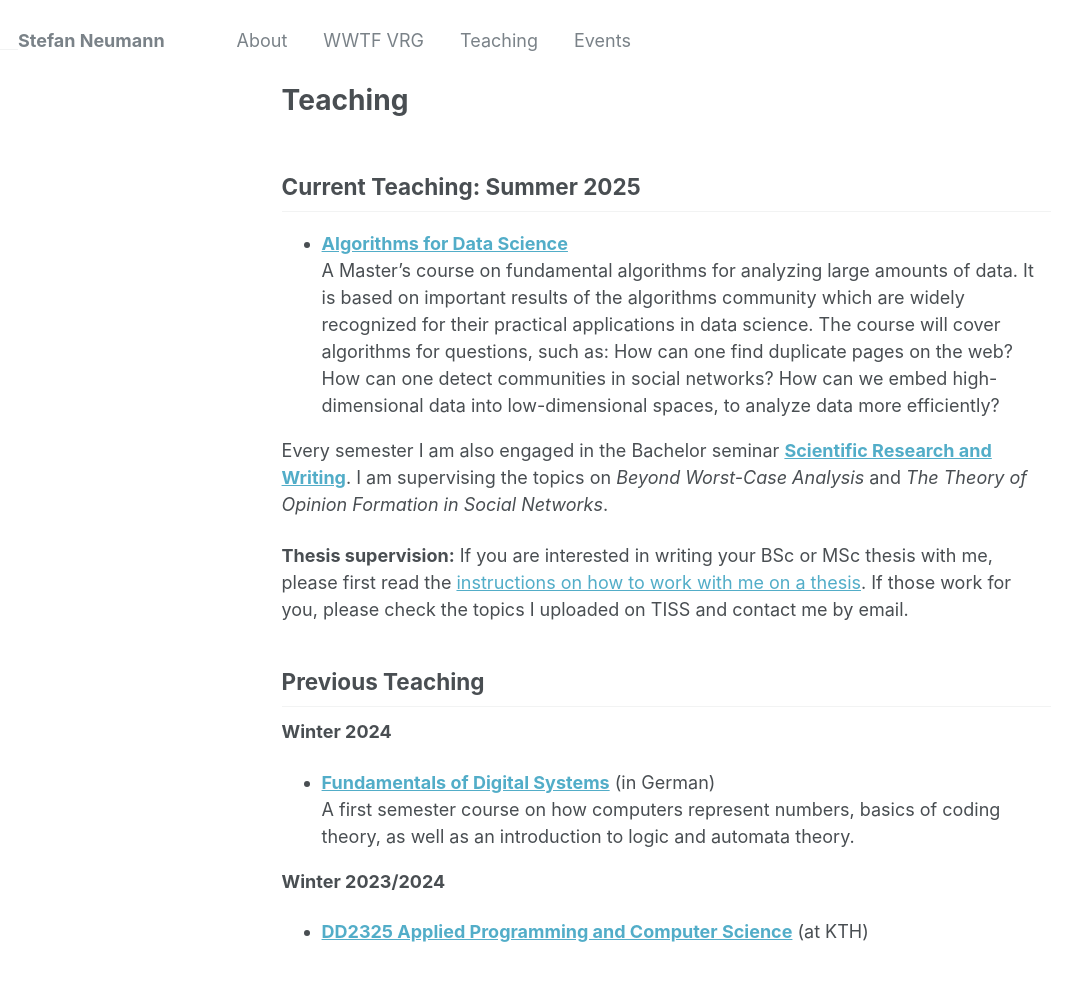
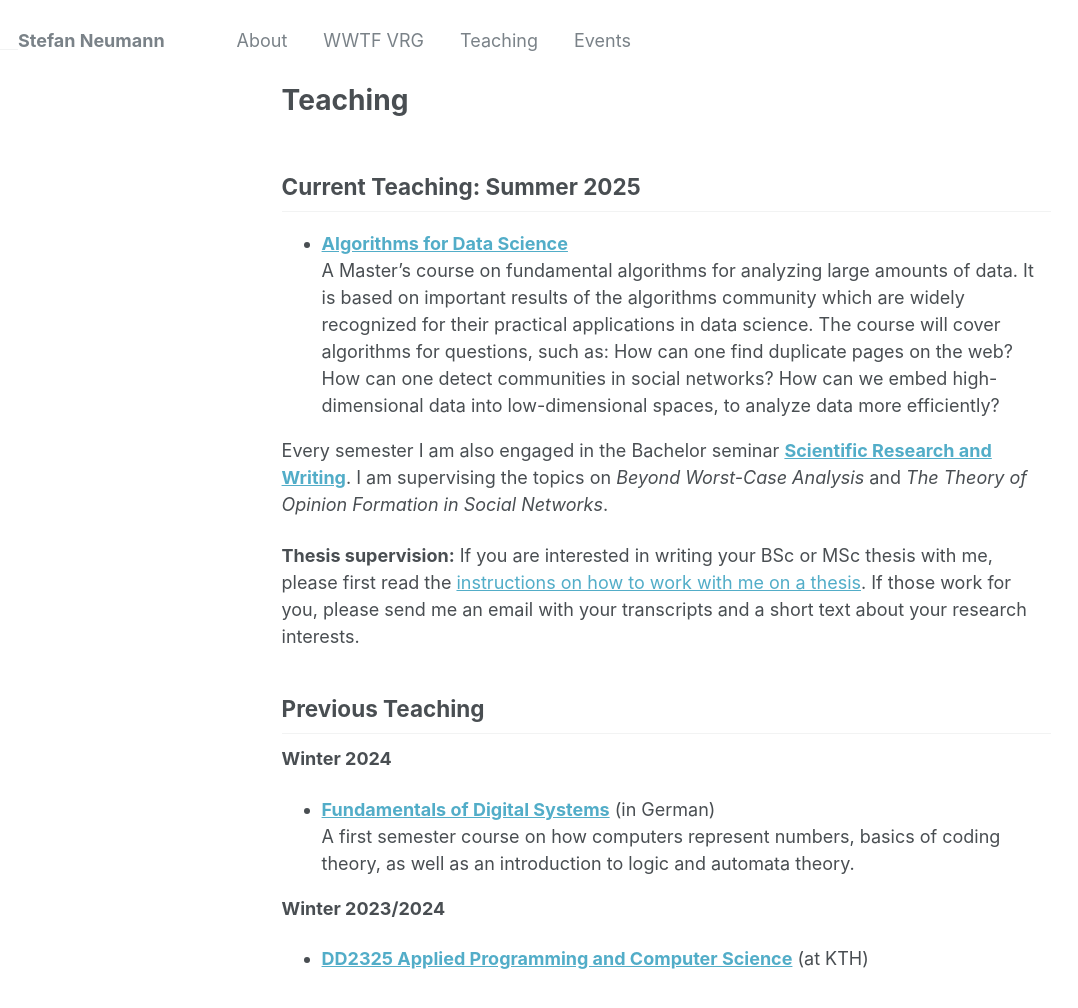
Before and after one commit to StefanResearch/StefanResearch.github.io, a Jekyll site: the page built from _pages/teaching.md, in a window 1280 px wide and 1179 px high. Shown: the top 1008 px of the window, without its empty margins (0-1078 px from the left). Built offline with Jekyll 4.4.1, drawn with Linux system fonts in a browser that asks for light colours.

Commit message:
Update teaching.md

```diff
--- a/_pages/teaching.md
+++ b/_pages/teaching.md
@@ -21,8 +21,8 @@ Every semester I am also engaged in the Bachelor seminar **[Scientific Research
 
 **Thesis supervision:** If you are interested in writing your BSc or MSc thesis
 with me, please first read the [instructions on how to work with me on a
-thesis](/thesis-work). If those work for you, please check the topics I uploaded
-on TISS and contact me by email.
+thesis](/thesis-work). If those work for you, please send me an email with your
+transcripts and a short text about your research interests.
 
 
 ## Previous Teaching
```
